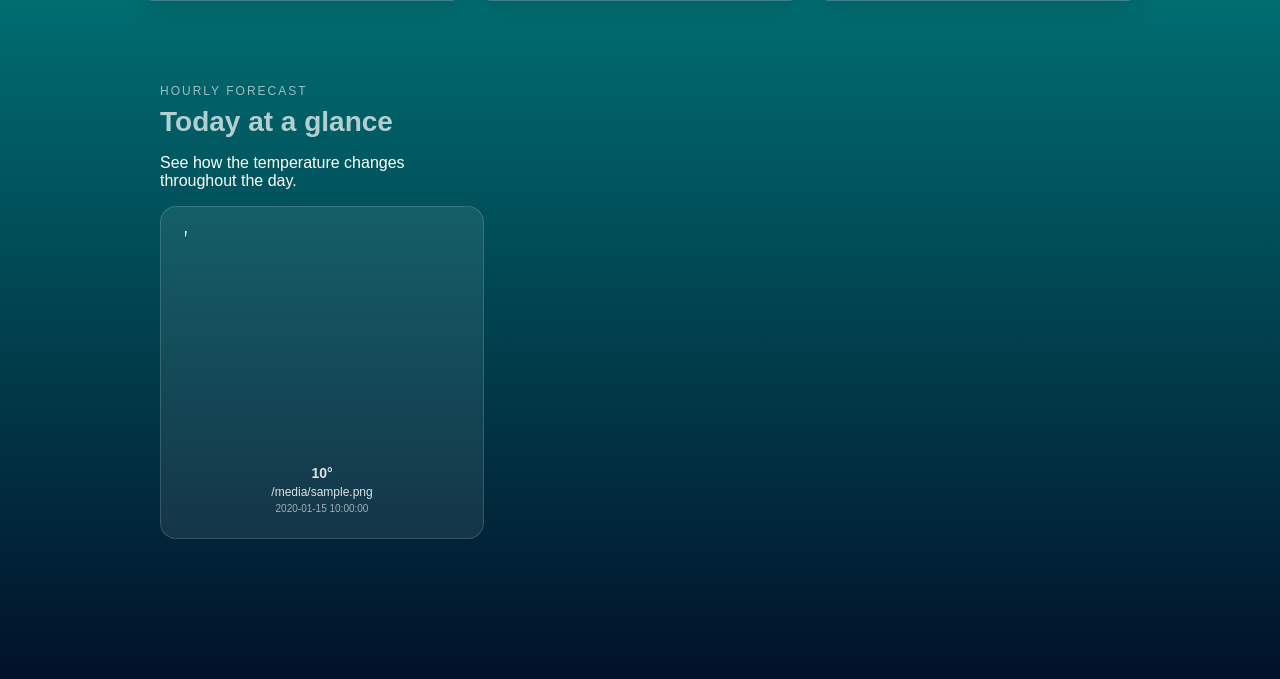
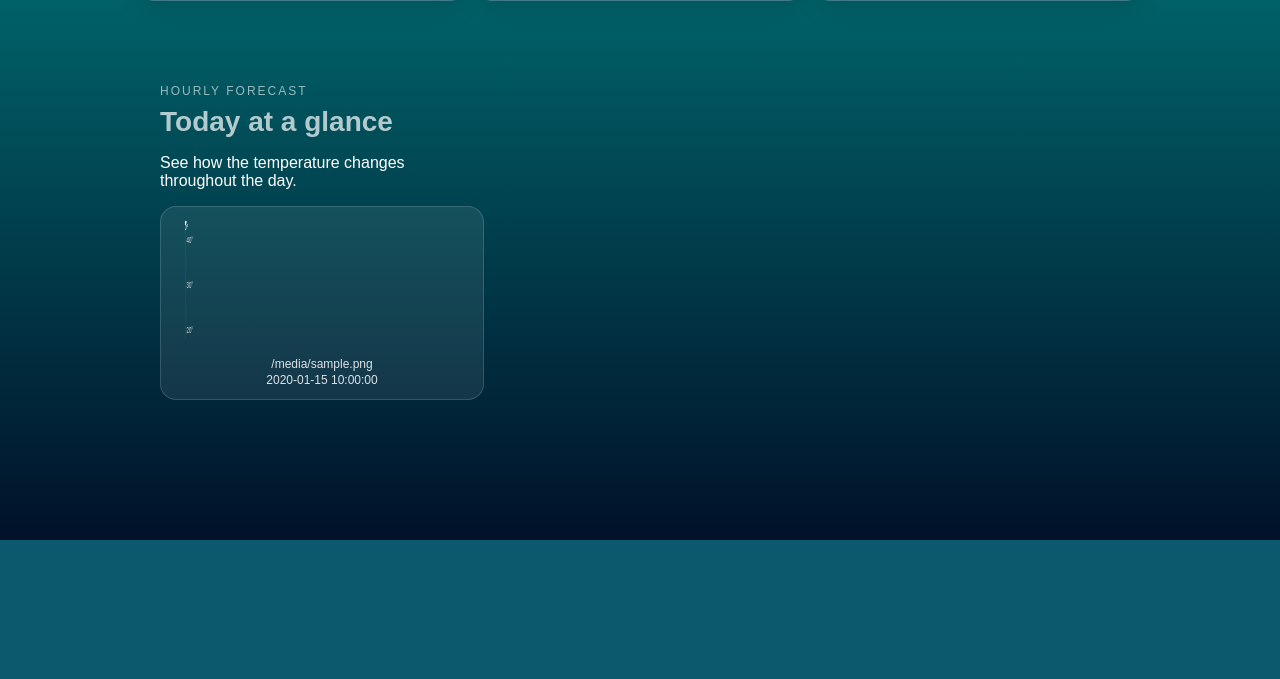
Before and after one commit to alina18-code/FeelCast, a Flask app: template templates/index.html in a window 1280 px wide. Shown: the part 951-1630 px from the top of the page. After the commit the page ends 1491 px from the top, so only its background shows below. Run offline with Flask 3, Linux system fonts and the light colour scheme; the template is opened without the code that fills it: most values are stand-ins (such as "Sample title", 1, 10 or a date in 2020).

Commit message:
work on graph

```diff
--- a/static/css/style.css
+++ b/static/css/style.css
@@ -738,36 +738,54 @@ body {
 
 .temp_graph {
   width: 100%;
-  height: 220px;
+  height: 134px;
   display: block;
+}
+
+.graph_axis_label,
+.graph_temp_label {
+  fill: rgba(255, 255, 255, 0.85);
+  font-family: Arial, Helvetica, sans-serif;
+  font-size: 11px;
+}
+
+.graph_temp_label {
+  font-weight: 600;
+  text-anchor: middle;
+}
+
+.graph_guide {
+  stroke: #ffffff;
+  stroke-opacity: 0.14;
+  stroke-width: 1;
 }
 
 .graph_labels {
   display: flex;
   justify-content: space-between;
-  margin-top: 14px;
+  margin-top: 0;
 }
 
 .graph_label {
   display: flex;
   flex-direction: column;
   align-items: center;
-  gap: 4px;
+  gap: 0;
   font-size: 12px;
   color: rgba(255, 255, 255, 0.85);
   flex: 1;
   min-width: 0;
 }
 
-.graph_temp {
-  font-weight: 700;
-  font-size: 14px;
+.graph_icon {
+  line-height: 18px;
 }
 
 .graph_time {
   white-space: nowrap;
-  font-size: 10px;
-  color: rgba(255, 255, 255, 0.6);
+  font-size: 12px;
+  line-height: 14px;
+  color: rgba(255, 255, 255, 0.85);
 }
 
 
@@ -793,5 +811,12 @@ body {
   background-color: rgba(255, 255, 255, 0.08);
   border: 1px solid rgba(255, 255, 255, 0.15);
   border-radius: 16px;
-  padding: 24px;
+  padding: 14px 24px 12px;
 }
+
+@media (min-width: 1080px) {
+  .hourly_forecast .graph_container {
+    max-width: 1040px;
+    margin: 0 auto;
+  }
+}
--- a/templates/index.html
+++ b/templates/index.html
@@ -253,12 +253,32 @@
               </div>
               <div class="graph_container">
                 <svg viewBox="0 0 700 150" preserveAspectRatio="none" class="temp_graph">
+                  <text x="4" y="25" class="graph_axis_label">40°</text>
+                  <text x="4" y="75" class="graph_axis_label">30°</text>
+                  <text x="4" y="125" class="graph_axis_label">20°</text>
+
+                  {% for point in graph_points %}
+                    <line
+                      x1="{{ point.x }}"
+                      y1="{{ point.y + 6 }}"
+                      x2="{{ point.x }}"
+                      y2="132"
+                      class="graph_guide"
+                    />
+                    <text
+                      x="{{ point.x }}"
+                      y="{{ point.y - 12 }}"
+                      class="graph_temp_label"
+                    >{{ hourly_forecast[loop.index0].temp }}°</text>
+                  {% endfor %}
 
                   <polyline
                     points="{{ polyline_points }}"
                     fill="none"
                     stroke="url(#tempGradient)"
                     stroke-width="3"
+                    stroke-linecap="round"
+                    stroke-linejoin="round"
                   />
 
                   <defs>
@@ -278,7 +298,6 @@
                 <div class="graph_labels">
                   {% for hour in hourly_forecast %}
                     <div class="graph_label">
-                      <span class="graph_temp">{{ hour.temp }}°</span>
                       <span class="graph_icon">{{ hour.icon }}</span>
                       <span class="graph_time">{{ hour.time }}</span>
                     </div>
```
